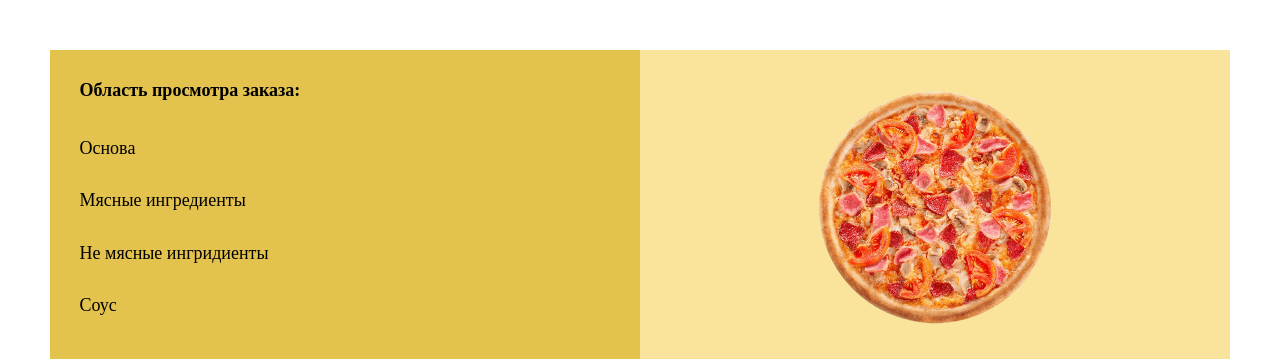
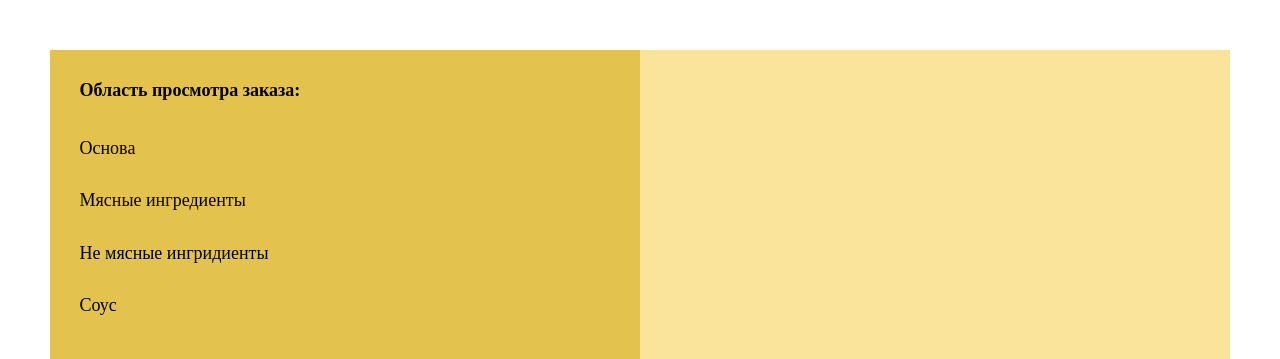
Before and after one commit to gollorionna/examWithGoose, a plain HTML site: page main.html in a window 1280 px wide. Shown: the top 359 px of the page. Drawn offline with Linux system fonts and the light colour scheme.

Commit message:
wip, create js logic pizza block

```diff
--- a/main.html
+++ b/main.html
@@ -36,6 +36,10 @@
             <div class="rightMain">
                 <div class="rightMainWrapper">
                     <div class="pizzaImgBlock">
+                        <div class="overlay box1"></div>
+                        <div class="overlay box2"></div>
+                        <div class="overlay box3"></div>
+                        <div class="overlay box4"></div>
                         <img class="pizzaImg" src="./img/pizza.png" alt="pizzaImg">
                     </div>
                     <span class="buyBlock">
--- a/style.css
+++ b/style.css
@@ -85,15 +85,43 @@
 }
 
 .pizzaImgBlock {
-    display: flex;
+    display: inline-flex;
     justify-content: center;
     align-items: center;
+    position: relative;
+}
+
+.overlay{
+    position: absolute;
+    width: 50%;
+    height: 50%;
+    background-color: #fae49b;
+}
+
+.box1{
+    top: 0;
+    left: 0;
+}
+
+.box2{
+    top: 0;
+    right: 0;
+}
+
+.box3{
+    bottom: 0;
+    left: 0;
+}
+
+.box4{
+    bottom: 0;
+    right: 0;
 }
 
 .pizzaImg {
     width: 250px;
     height: 250px;
-    object-fit: contain;
+    display: block;
 }
 
 .buyBlock {
```
Also changed, not shown: utilities/fourPartsOfPizza.js (+11 -0 lines).
